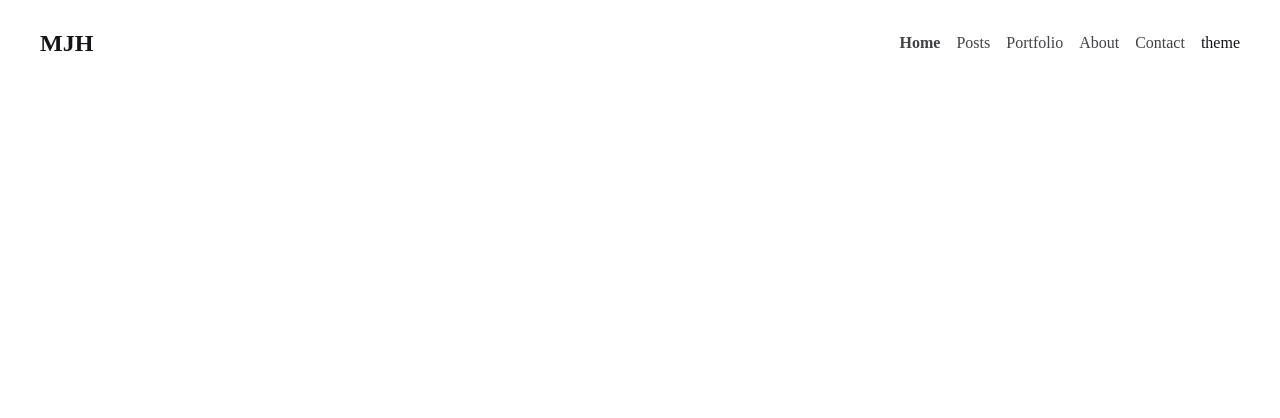
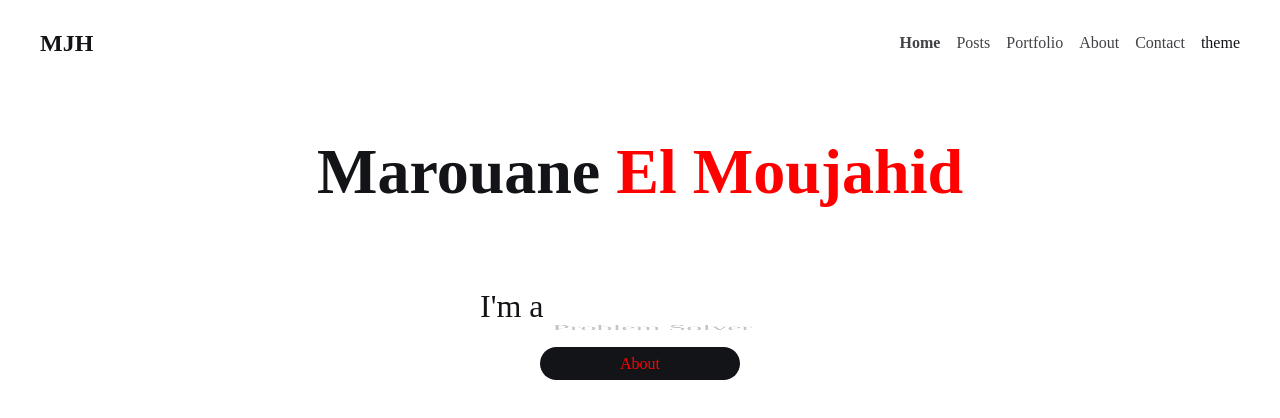
Before and after one commit to marouaneMJH/PortfolioPlogApp, a React (Vite) app in the folder front-end/: page / in a window 1280 px wide. Shown: the top 418 px of the page. Built offline with nearby package versions, Linux system fonts and the light colour scheme.

Commit message:
work on skill slider

```diff
--- a/front-end/src/components/Hero.tsx
+++ b/front-end/src/components/Hero.tsx
@@ -1,19 +1,20 @@
 import LinkButton from "./basic/LinkButton";
 import SkillsSlider from "./sliders/SkillsSlider";
 import styled from "styled-components";
-import Background from "./WaveDots";
+// import Background from "./WaveDots";
 
 const StyledLastName = styled.span`
     color: var(--secondary-color);
 `;
 
-// const StyledHeroContainer = styled.div`
-//     width: 100%;
-//     display: flex;
-//     flex-direction: column;
-//     justify-content: center;
-//     align-items: center;
-// `;
+const StyledHeroContainer = styled.div`
+    width: 100%;
+    display: flex;
+    gap: 1rem;
+    flex-direction: column;
+    justify-content: center;
+    align-items: center;
+`;
 
 const StyledBigName = styled.h1`
     font-size: 4rem;
@@ -21,8 +22,8 @@ const StyledBigName = styled.h1`
 
 const Hero = () => {
     return (
-        // <StyledHeroContainer>
-        <div
+        <StyledHeroContainer>
+            {/* <div
             style={{
                 width: "100vw",
                 height: "100vh",
@@ -43,8 +44,7 @@ const Hero = () => {
                 <Background />
             </div>
 
-            {/* Foreground Content */}
-            {/* <div
+            <div
                 style={{
                     position: "relative",
                     zIndex: 1,
@@ -52,16 +52,15 @@ const Hero = () => {
                     textAlign: "center",
                     paddingTop: "20vh",
                 }}
-            >
+            > */}
             <StyledBigName>
                 Marouane
                 <StyledLastName> El Moujahid</StyledLastName>
             </StyledBigName>
             <SkillsSlider />
             <LinkButton to={"/about"}>About</LinkButton>
-            </div> */}
-            {/* </StyledHeroContainer> */}
-        </div>
+            {/* </div> */}
+        </StyledHeroContainer>
     );
 };
 
--- a/front-end/src/components/sliders/SkillsSlider.tsx
+++ b/front-end/src/components/sliders/SkillsSlider.tsx
@@ -1,5 +1,5 @@
 import React, { useState, useEffect } from "react";
-import styled from "styled-components";
+import styled, { keyframes } from "styled-components";
 
 const Skills: string[] = [
     "Programmer",
@@ -7,38 +7,88 @@ const Skills: string[] = [
     "Human Being",
     "Thinker",
 ];
+const animationDuration = 2 + 1 + 1 + 1; // Duration in seconds
+
+// Single animation that handles the whole transition
+const rotateAnimation = keyframes`
+  0% {
+    opacity: 0;
+    transform: rotateX(100deg);
+    transform-origin: bottom;
+  }
+  30% {
+    opacity: 1;
+    transform: rotateX(0deg);
+    transform-origin: bottom;
+  }
+  60% {
+    opacity: 1;
+    transform: rotateX(0deg);
+    transform-origin: bottom;
+  }
+  75% {
+      transform: rotateX(50deg);
+      transform-origin: bottom;
+  }
+  100% {
+      transform: rotateX(-90deg);
+      opacity: 0;
+      transform-origin: bottom;
+  }
+`;
 
 const StyledSkillSlider = styled.div`
     display: flex;
     font-size: 2rem;
-    display: block;
+    width: 20rem;
+    height: 3rem;
+    gap: 0;
+    position: relative;
+    align-items: center;
+    /* text-align: center; */
+    perspective: 1000px;
+`;
+
+const StyledSkillContainer = styled.div`
+    position: relative;
+    display: inline-block;
+    margin-left: 0.5rem;
+    width: auto;
+    height: 100%;
 `;
 
 const StyledSkill = styled.span`
-    color: var(--secondary-color);
-    width: 5rem;
-    background-color: green;
+    position: absolute;
+    width: 20rem;
+    backdrop-filter: blur(10px);
+    background-color: none;
+    left: 0;
+    top: 0;
+    backface-visibility: hidden;
+    animation: ${rotateAnimation} ${animationDuration * 0.97}s ease-in-out
+        infinite;
+    animation-fill-mode: both;
 `;
+
 const SkillsSlider: React.FC = () => {
     const [currentIndex, setCurrentIndex] = useState(0);
-    const [currentSkill, setCurrentSkill] = useState(Skills[0]);
-    const duration: number = 2;
 
     useEffect(() => {
         const interval = setInterval(() => {
             setCurrentIndex((prevIndex) => (prevIndex + 1) % Skills.length);
-        }, duration * 1000);
+        }, animationDuration * 1000); // Change skill every 3 seconds
 
         return () => clearInterval(interval);
     }, []);
 
-    useEffect(() => {
-        setCurrentSkill(Skills[currentIndex]);
-    }, [currentIndex]);
-
     return (
         <StyledSkillSlider>
-            I'm a <StyledSkill>{currentSkill}</StyledSkill>
+            <span>I'm a</span>
+            <StyledSkillContainer>
+                <StyledSkill key={currentIndex}>
+                    {Skills[currentIndex]}
+                </StyledSkill>
+            </StyledSkillContainer>
         </StyledSkillSlider>
     );
 };
--- a/package.json
+++ /dev/null
@@ -1,5 +0,0 @@
-{
-  "dependencies": {
-    "react-router-dom": "^7.3.0"
-  }
-}
```
Also changed, not shown: 1 other file (tests, documents, lock files or other folders). Lines whose indentation alone changed are shown as unchanged.
